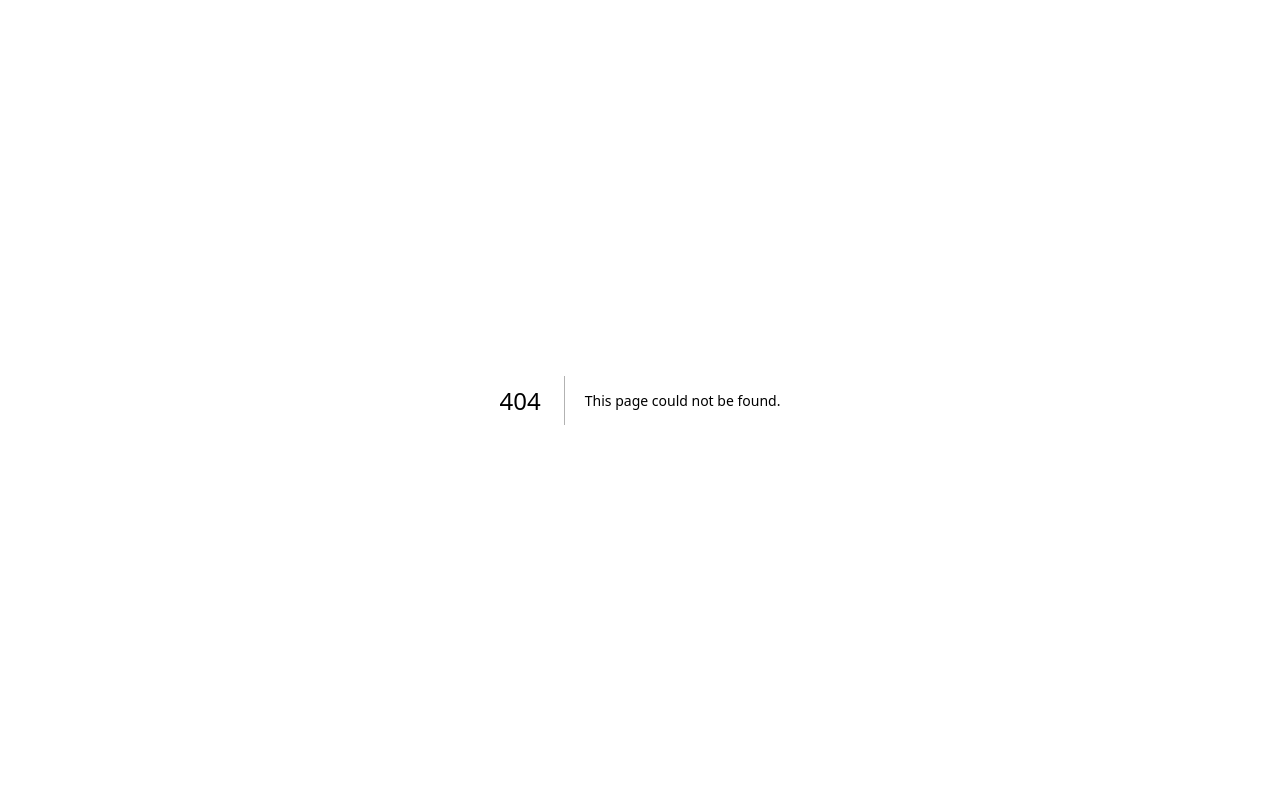
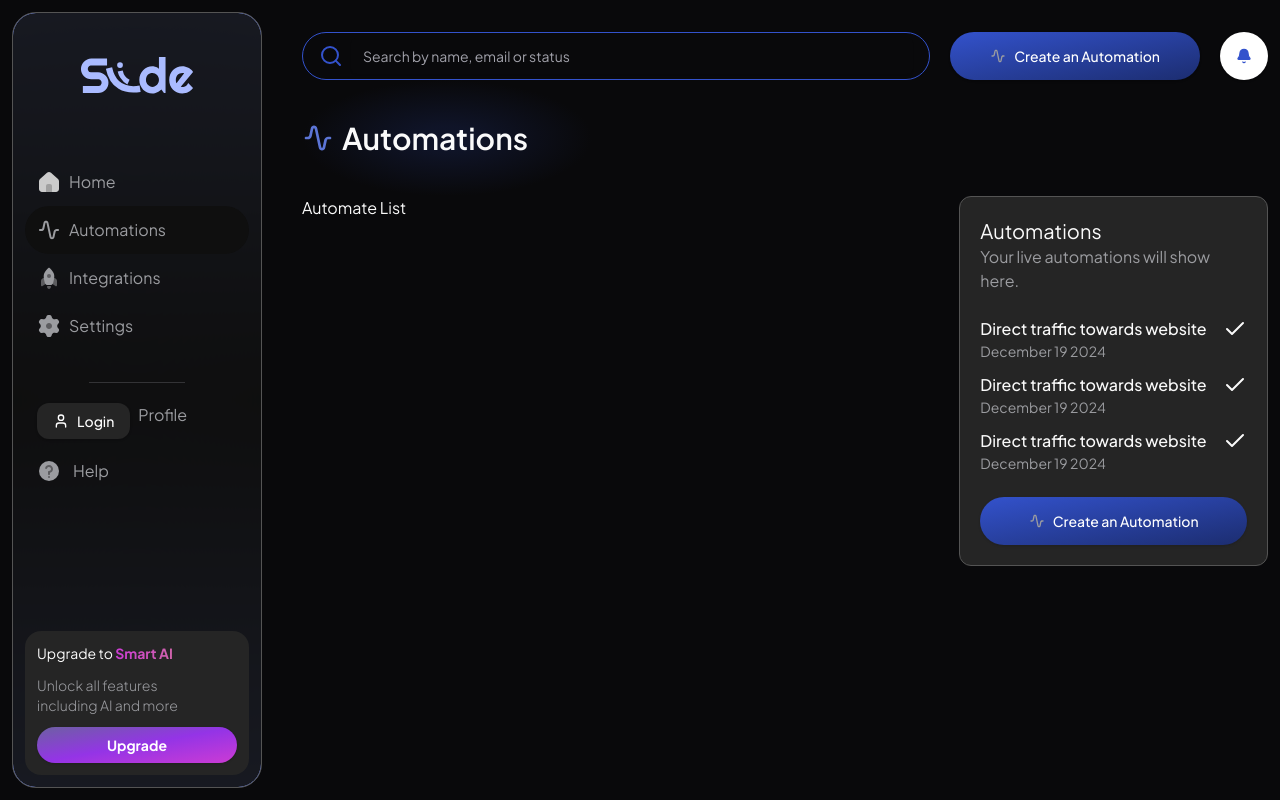
Before and after one commit to RajanJha2003/Slide, a Next.js app: page /dashboard/1/automations in a window 1280 px wide. Before the commit this address had no page. Built offline with nearby package versions, Linux system fonts and the light colour scheme; no server answers.

Commit message:
automations page

```diff
--- /dev/null
+++ b/src/app/(protected)/dashboard/[slug]/automations/page.tsx
@@ -0,0 +1,46 @@
+import CreateAutomation from '@/components/global/create-automation'
+import { Check } from 'lucide-react'
+import React from 'react'
+
+const page = () => {
+  return (
+    <div className='grid grid-cols-1 lg:grid-cols-6 gap-5'>
+        <div className='lg:col-span-4'>
+            Automate List
+
+
+        </div>
+        <div className="lg:col-span-2">
+            <div className="flex flex-col rounded-xl bg-background-80 gap-y-6 p-5 border-[1px] overflow-hidden border-in-active">
+                <div>
+                    <h2 className='text-xl'>Automations</h2>
+                    <p className='text-text-secondary'>Your live automations will show here.</p>
+                </div>
+                <div className='flex flex-col gap-y-3'>
+                    {
+                        [1,2,3].map((item)=>(
+                            <div key={item} className='flex items-start justify-between'>
+                                <div className="flex flex-col">
+                                    <h3 className='font-medium'>
+                                        Direct traffic towards website
+                                    </h3>
+                                    <p className='text-text-secondary text-sm'>
+                                        December 19 2024
+                                    </p>
+                                </div>
+                                <Check />
+
+                            </div>
+                        ))
+                    }
+
+                </div>
+                <CreateAutomation />
+            </div>
+        </div>
+
+    </div>
+  )
+}
+
+export default page
```
